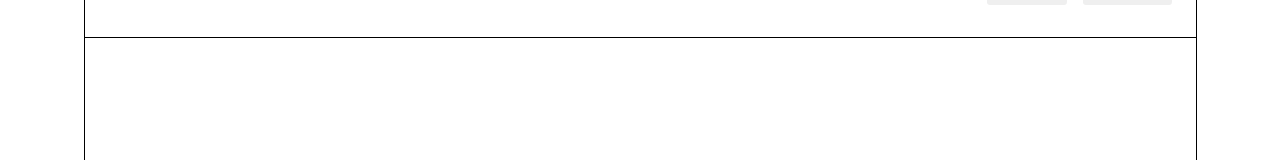
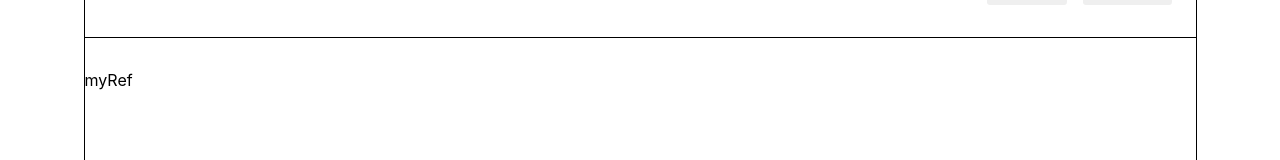
Before and after one commit to antoineGH/github-user-search-intermediaire-senior, a React (Create React App) app: page / in a window 1280 px wide. Shown: the part 262-422 px from the top of the page. Built offline with nearby package versions, Linux system fonts and the light colour scheme.

Commit message:
handle intersectionObserver

```diff
--- a/src/App.tsx
+++ b/src/App.tsx
@@ -1,4 +1,3 @@
-import React from 'react'
 import { useGithub } from './hooks/useGithub'
 import { TopBar } from './components/topBar/TopBar'
 import { UserTable } from './components/userTable/UserTable'
@@ -6,11 +5,17 @@ import './App.css'
 
 function App() {
 	const { users, hasMore, isLoading, error, handleChangeUsername, handleLoadMoreUsers } = useGithub()
-
+	console.log('hasMore in App =>' + hasMore)
 	return (
 		<div className='App'>
 			<TopBar handleChangeUsername={handleChangeUsername} />
-			<UserTable users={users} isLoading={isLoading} error={error} />
+			<UserTable
+				users={users}
+				isLoading={isLoading}
+				error={error}
+				hasMore={hasMore}
+				handleLoadMoreUsers={handleLoadMoreUsers}
+			/>
 			{hasMore && <button onClick={handleLoadMoreUsers}>Load More</button>}
 		</div>
 	)
--- a/src/components/filterBar/FilterBar.tsx
+++ b/src/components/filterBar/FilterBar.tsx
@@ -20,7 +20,7 @@ export const FilterBar = (): JSX.Element => {
 					<button className='button-secondary'>
 						Copy<span className='material-icons icon-grey'>content_copy</span>
 					</button>
-					<button className='button-secondary'>
+					<button className='button-secondary' onClick={() => console.log('delete')}>
 						Delete<span className='material-icons icon-grey'>delete</span>
 					</button>
 				</div>
--- a/src/components/userCard/UserCard.tsx
+++ b/src/components/userCard/UserCard.tsx
@@ -4,6 +4,7 @@ import './style.css'
 type Props = {
 	user: User
 }
+
 export const UserCard = ({ user }: Props): JSX.Element => {
 	return (
 		<>
--- a/src/components/userTable/UserTable.tsx
+++ b/src/components/userTable/UserTable.tsx
@@ -1,3 +1,4 @@
+import { useCallback, useRef } from 'react'
 import { User } from '../../types/users'
 import { UserCard } from '../userCard/UserCard'
 import './style.css'
@@ -6,11 +7,33 @@ type Props = {
 	users: User[]
 	isLoading: boolean
 	error: string
+	hasMore: boolean
+	handleLoadMoreUsers: () => void
 }
 
-export const UserTable = ({ users, isLoading, error }: Props): JSX.Element => {
-	const hasResult = (): boolean => users.length !== 0
-	const hasError = (): boolean => error.length > 1
+export const UserTable = ({ users, isLoading, error, hasMore, handleLoadMoreUsers }: Props): JSX.Element => {
+	const hasResult = (): boolean => users?.length !== 0
+	const hasError = (): boolean => error?.length > 1
+
+	const observer = useRef<IntersectionObserver | null>(null)
+
+	const lastItemRef = useCallback(
+		(node: any) => {
+			if (observer.current) observer.current.disconnect()
+			observer.current = new IntersectionObserver((entries) => {
+				if (entries[0].isIntersecting) {
+					console.log('INTERSECTING')
+					console.log('hasmore =>' + hasMore)
+					handleLoadMoreUsers()
+				}
+			})
+
+			if (node) observer.current.observe(node)
+		},
+		[isLoading, hasMore]
+	)
+
+	const genRanHex = (size: number) => [...Array(size)].map(() => Math.floor(Math.random() * 16).toString(16)).join('')
 
 	return (
 		<div className='user-table' style={hasResult() ? { overflowY: 'scroll' } : { overflowY: 'auto' }}>
@@ -23,11 +46,14 @@ export const UserTable = ({ users, isLoading, error }: Props): JSX.Element => {
 					<span className='material-icons icon-loading'>loop</span>
 				</div>
 			) : (
-				<div className='user-cards'>
-					{users.map((user) => (
-						<UserCard key={user.id} user={user} />
-					))}
-				</div>
+				<>
+					<div className='user-cards'>
+						{users.map((user) => (
+							<UserCard key={user.id + genRanHex(6)} user={user} />
+						))}
+					</div>
+					<div ref={lastItemRef}>myRef</div>
+				</>
 			)}
 		</div>
 	)
--- /dev/null
+++ b/src/hooks/useEditUsers.tsx
@@ -0,0 +1,5 @@
+type InitialState = {}
+
+const initialState: InitialState = {}
+
+export const useEditUsers = () => {}
--- a/src/hooks/useGithub.tsx
+++ b/src/hooks/useGithub.tsx
@@ -53,7 +53,7 @@ export const useGithub = (): {
 
 	useEffect(() => {
 		setState((currentState) => ({ ...currentState, hasMore: currentState.users.length < currentState.totalCount }))
-	}, [users.length])
+	}, [users?.length])
 
 	const fetchUsers = async (): Promise<void | null> => {
 		try {
@@ -80,7 +80,7 @@ export const useGithub = (): {
 		await fetchUsers()
 	}
 
-	console.log(state)
+	// console.log(state)
 
 	const handleChangeUsername = (value: string) => setInputValue(value)
 
```
